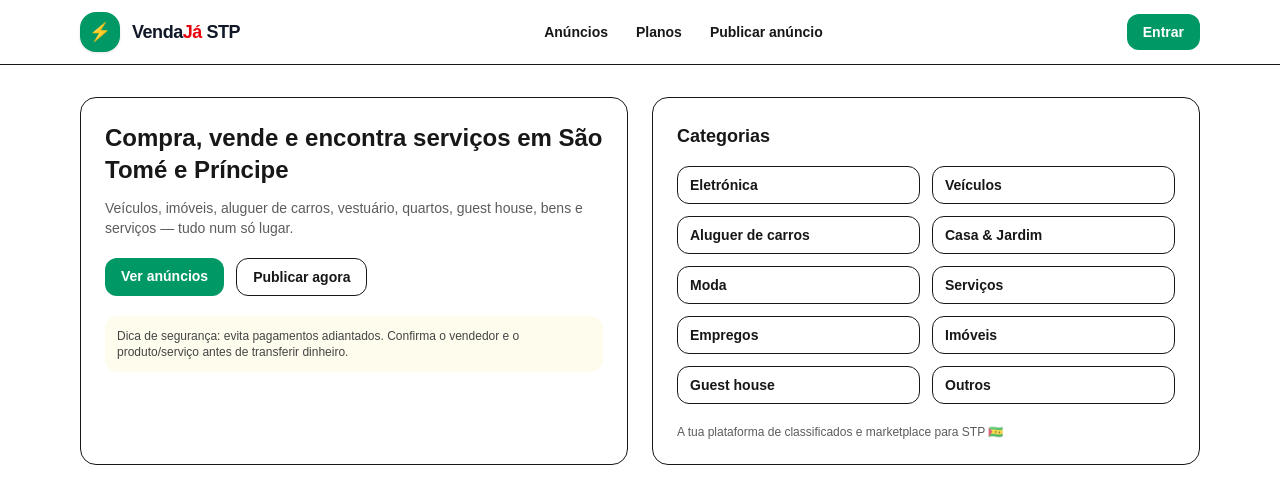
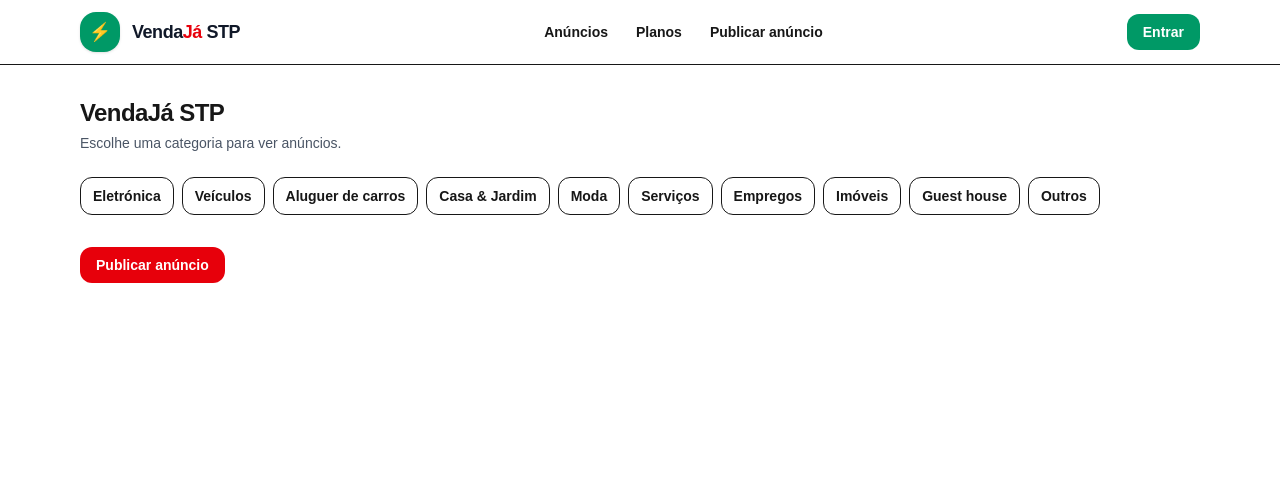
Before and after one commit to herdossantosnascimento-cloud/vendajastp-web, a Next.js app: page / in a window 1280 px wide. Shown: the top 504 px of the page. Built offline with nearby package versions, Linux system fonts and the light colour scheme; no server answers.

Commit message:
Revert "Restore homepage hero layout"
This reverts commit f00dd633b4f9155e5ecc41418d17f780f555726f.

```diff
--- a/app/page.tsx
+++ b/app/page.tsx
@@ -1,50 +1,15 @@
-"use client";
-
 import Link from "next/link";
 import { CATEGORIES } from "@/lib/categories";
 
 export default function HomePage() {
   return (
     <main className="mx-auto max-w-6xl px-4 py-8">
-      <div className="grid grid-cols-1 gap-6 md:grid-cols-2">
-        {/* HERO */}
-        <div className="rounded-2xl border bg-white p-6">
-          <h1 className="text-2xl font-bold">
-            Compra, vende e encontra serviços em São Tomé e Príncipe
-          </h1>
-
-          <p className="mt-3 text-sm opacity-70">
-            Veículos, imóveis, aluguer de carros, vestuário, quartos, guest house,
-            bens e serviços — tudo num só lugar.
+      <h1 className="text-2xl font-extrabold tracking-tight">VendaJá STP</h1>
+      <p className="mt-1 text-sm text-gray-600">
+        Escolhe uma categoria para ver anúncios.
       </p>
 
-          <div className="mt-5 flex gap-3">
-            <Link
-              href="/listings"
-              className="rounded-xl bg-emerald-600 px-4 py-2 text-sm font-semibold text-white"
-            >
-              Ver anúncios
-            </Link>
-
-            <Link
-              href="/new"
-              className="rounded-xl border px-4 py-2 text-sm font-semibold"
-            >
-              Publicar agora
-            </Link>
-          </div>
-
-          <div className="mt-5 rounded-xl bg-yellow-50 p-3 text-xs opacity-80">
-            Dica de segurança: evita pagamentos adiantados. Confirma o vendedor e o
-            produto/serviço antes de transferir dinheiro.
-          </div>
-        </div>
-
-        {/* CATEGORIAS */}
-        <div className="rounded-2xl border bg-white p-6">
-          <h2 className="mb-4 text-lg font-semibold">Categorias</h2>
-
-          <div className="grid grid-cols-2 gap-3">
+      <div className="mt-6 flex flex-wrap gap-2">
         {CATEGORIES.map((cat) => (
           <Link
             key={cat.id}
@@ -56,10 +21,13 @@
         ))}
       </div>
 
-          <p className="mt-5 text-xs opacity-70">
-            A tua plataforma de classificados e marketplace para STP 🇸🇹
-          </p>
-        </div>
+      <div className="mt-8">
+        <Link
+          href="/new"
+          className="inline-flex rounded-xl bg-red-600 px-4 py-2 text-sm font-extrabold text-white hover:opacity-95"
+        >
+          Publicar anúncio
+        </Link>
       </div>
     </main>
   );
```
Lines whose indentation alone changed are shown as unchanged.
